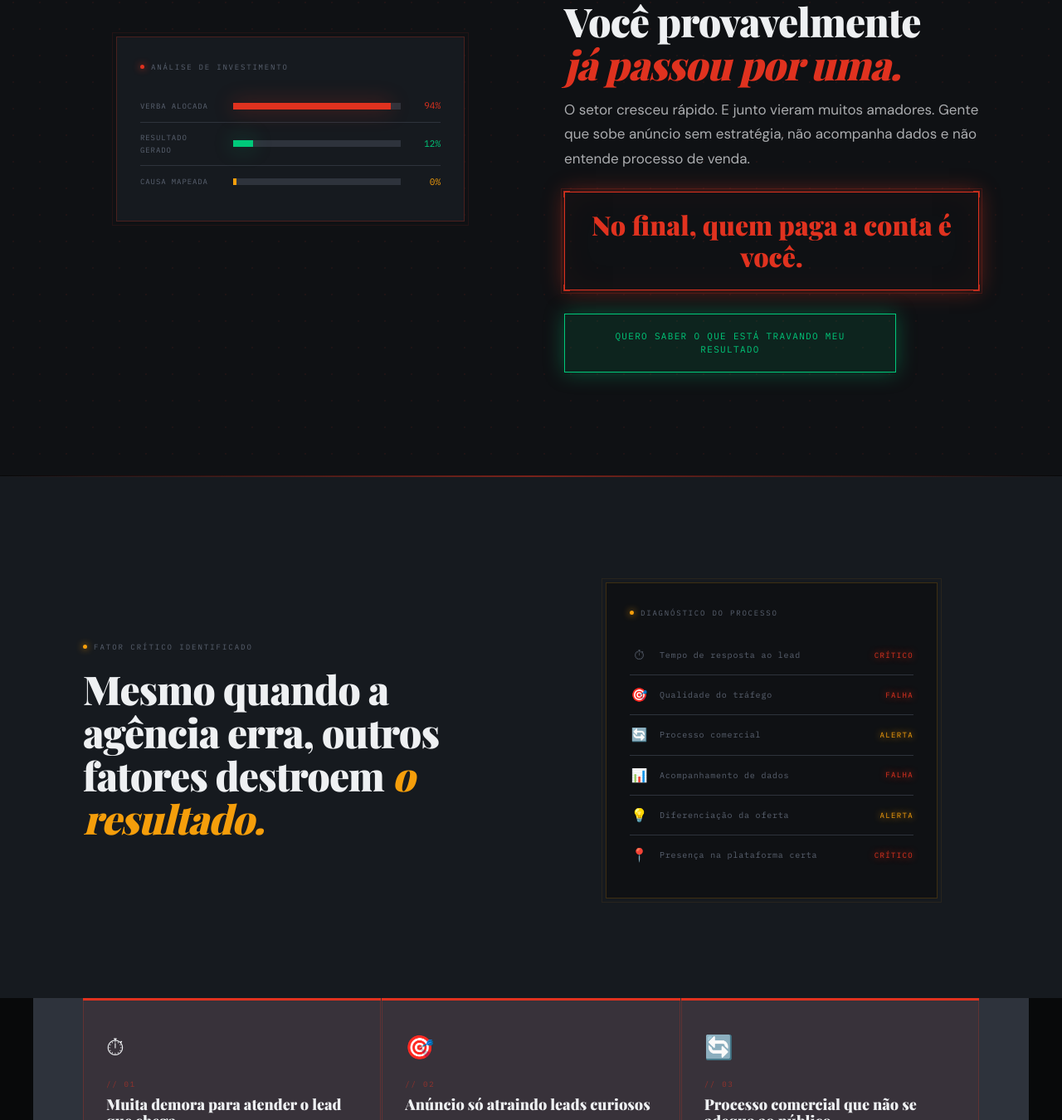
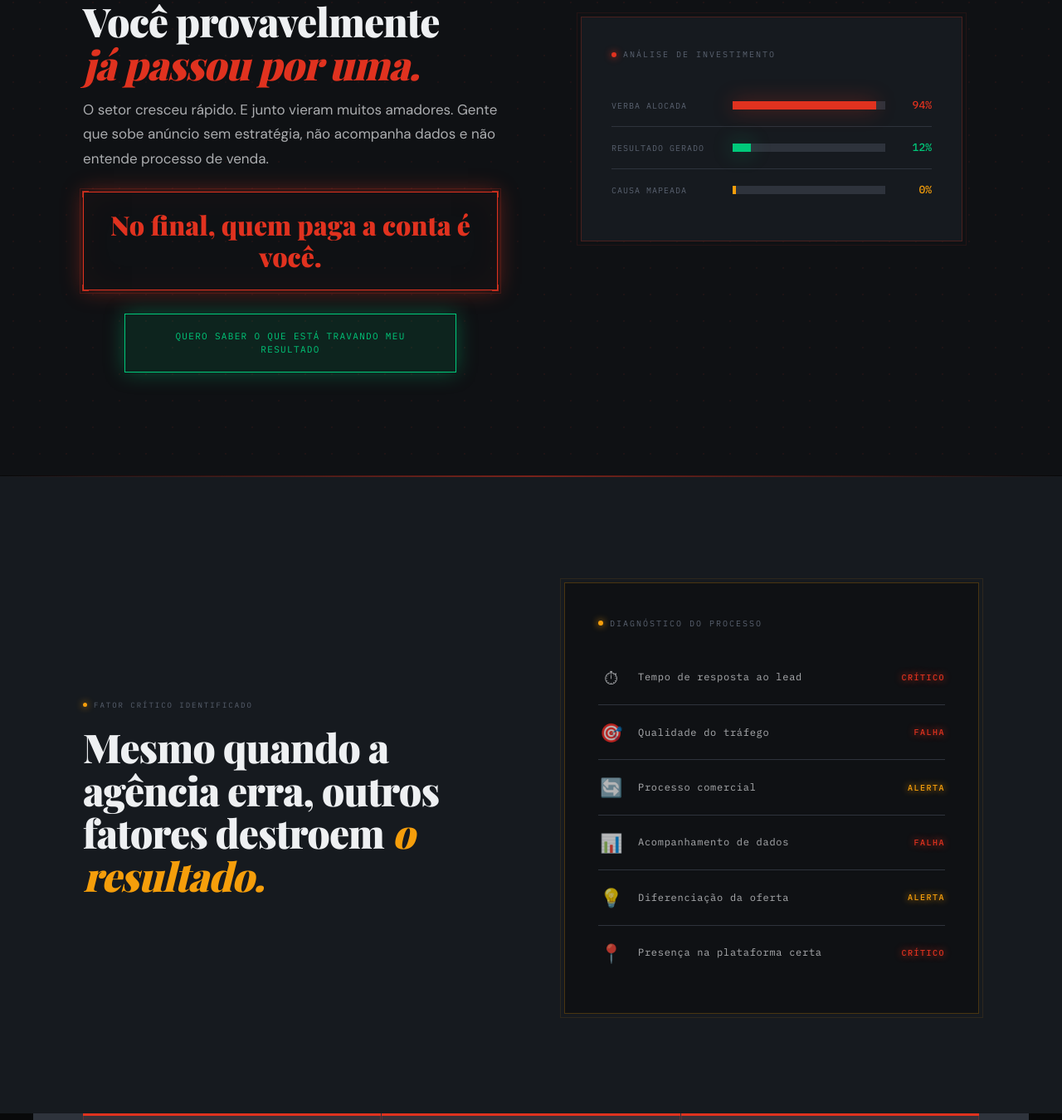
Before and after one commit to marcelogomesmsg-hash/meu-site-novo-html, a plain HTML site: page marketing-v2/index.html in a window 1280 px wide. Shown: the part 1070-2420 px from the top of the page at 83% size. Drawn offline with nearby package versions, Linux system fonts and the light colour scheme; a web font is replaced by a local one.

Commit message:
Update index.html

```diff
--- a/marketing-v2/index.html
+++ b/marketing-v2/index.html
@@ -287,38 +287,38 @@ body::after  { content:''; position:fixed; inset:0; pointer-events:none; z-index
 
   .lead-visual {
     display:flex; align-items:center; justify-content:center;
-    order:-1; /* imagem à esquerda */
+    order:2; /* imagem à DIREITA */
   }
 
   /* visual abstrato lead — gráfico de perda */
   .lead-chart {
-    width:100%; max-width:420px;
+    width:100%; max-width:460px;
     border:1px solid rgba(224,50,31,.25);
     background:var(--surface2);
-    padding:28px; position:relative;
+    padding:36px; position:relative;
   }
   .lead-chart::before { content:''; position:absolute; inset:-6px; border:1px solid rgba(224,50,31,.1); pointer-events:none; }
-  .lc-title { font-family:var(--mono); font-size:9px; letter-spacing:.2em; text-transform:uppercase; color:var(--dim); margin-bottom:20px; display:flex; align-items:center; gap:8px; }
-  .lc-title::before { content:''; width:5px; height:5px; border-radius:50%; background:var(--red); box-shadow:0 0 8px var(--red); }
+  .lc-title { font-family:var(--mono); font-size:10px; letter-spacing:.2em; text-transform:uppercase; color:var(--dim); margin-bottom:28px; display:flex; align-items:center; gap:8px; }
+  .lc-title::before { content:''; width:6px; height:6px; border-radius:50%; background:var(--red); box-shadow:0 0 8px var(--red); }
 
-  .lc-row { display:flex; align-items:center; gap:12px; padding:10px 0; border-bottom:1px solid var(--dim2); }
+  .lc-row { display:flex; align-items:center; gap:16px; padding:14px 0; border-bottom:1px solid var(--dim2); }
   .lc-row:last-child { border-bottom:none; }
-  .lc-name  { font-family:var(--mono); font-size:9px; letter-spacing:.1em; color:var(--dim); width:100px; flex-shrink:0; text-transform:uppercase; }
-  .lc-track { flex:1; height:8px; background:var(--dim2); position:relative; }
+  .lc-name  { font-family:var(--mono); font-size:10px; letter-spacing:.1em; color:var(--dim); width:130px; flex-shrink:0; text-transform:uppercase; }
+  .lc-track { flex:1; height:10px; background:var(--dim2); position:relative; }
   .lc-fill  { height:100%; position:absolute; left:0; top:0; }
   .lc-fill.full { width:94%; background:var(--red);   box-shadow:var(--glow-r); }
   .lc-fill.low  { width:12%; background:var(--green); box-shadow:var(--glow-g); }
   .lc-fill.zero { width:2%;  background:var(--amber); }
-  .lc-num { font-family:var(--mono); font-size:11px; width:36px; text-align:right; flex-shrink:0; }
+  .lc-num { font-family:var(--mono); font-size:13px; font-weight:500; width:40px; text-align:right; flex-shrink:0; }
   .lc-num.bad  { color:var(--red); }
   .lc-num.ok   { color:var(--green); }
   .lc-num.warn { color:var(--amber); }
 
-  .lead-text { display:flex; flex-direction:column; }
-  .lead-text .paga-conta { font-size:clamp(26px,2.5vw,38px); }
+  .lead-text { display:flex; flex-direction:column; order:1; }
+  .lead-text .paga-conta { font-size:clamp(26px,2.5vw,38px); text-align:center; }
 
-  .lead-desktop-btn { margin-top:28px; }
-  .lead-desktop-btn a { margin:0; }
+  .lead-desktop-btn { margin-top:28px; text-align:center; }
+  .lead-desktop-btn a { margin:0 auto; }
 
   /* ── VIRADA DESKTOP ── */
   .virada-section .virada-desktop {
@@ -335,18 +335,18 @@ body::after  { content:''; position:fixed; inset:0; pointer-events:none; z-index
 
   /* visual abstrato virada — signal disruption */
   .signal-box {
-    width:100%; max-width:400px;
-    border:1px solid rgba(245,158,11,.2);
+    width:100%; max-width:520px;
+    border:1px solid rgba(245,158,11,.25);
     background:var(--surface);
-    padding:28px; position:relative;
+    padding:40px; position:relative;
   }
-  .signal-box::before { content:''; position:absolute; inset:-6px; border:1px solid rgba(245,158,11,.08); pointer-events:none; }
-  .sb-title { font-family:var(--mono); font-size:9px; letter-spacing:.2em; text-transform:uppercase; color:var(--dim); margin-bottom:20px; display:flex; align-items:center; gap:8px; }
-  .sb-title::before { content:''; width:5px; height:5px; border-radius:50%; background:var(--amber); box-shadow:0 0 8px var(--amber); }
-  .sb-item { display:flex; align-items:center; gap:12px; padding:10px 0; border-bottom:1px solid var(--dim2); font-family:var(--mono); font-size:10px; color:var(--dim); letter-spacing:.08em; }
+  .signal-box::before { content:''; position:absolute; inset:-6px; border:1px solid rgba(245,158,11,.1); pointer-events:none; }
+  .sb-title { font-family:var(--mono); font-size:10px; letter-spacing:.2em; text-transform:uppercase; color:var(--dim); margin-bottom:24px; display:flex; align-items:center; gap:8px; }
+  .sb-title::before { content:''; width:6px; height:6px; border-radius:50%; background:var(--amber); box-shadow:0 0 8px var(--amber); }
+  .sb-item { display:flex; align-items:center; gap:16px; padding:14px 0; border-bottom:1px solid var(--dim2); font-family:var(--mono); font-size:12px; color:rgba(238,240,242,.7); letter-spacing:.06em; }
   .sb-item:last-child { border-bottom:none; }
-  .sb-icon { font-size:16px; flex-shrink:0; width:24px; text-align:center; }
-  .sb-status { margin-left:auto; font-size:9px; letter-spacing:.15em; }
+  .sb-icon { font-size:22px; flex-shrink:0; width:32px; text-align:center; }
+  .sb-status { margin-left:auto; font-size:10px; letter-spacing:.15em; font-weight:500; }
   .sb-status.err  { color:var(--red);   text-shadow:0 0 8px var(--red); }
   .sb-status.warn { color:var(--amber); text-shadow:0 0 8px var(--amber); }
 
@@ -368,10 +368,31 @@ body::after  { content:''; position:fixed; inset:0; pointer-events:none; z-index
   .problema-card.active { background:rgba(224,50,31,.05); box-shadow:inset 0 0 0 1px rgba(224,50,31,.25),inset 0 3px 0 var(--red); }
 
   /* ícone grande */
-  .problema-icon { font-size:28px; display:block; margin-bottom:12px; }
-  .problema-desc { display:none; } /* só título e ícone no desktop */
-  .problema-title { font-size:18px; }
-  .problema-num   { font-size:9px; }
+  .problema-icon { font-size:36px; display:block; margin-bottom:16px; }
+  .problema-desc { display:none; }
+  .problema-title { font-size:20px; line-height:1.3; }
+  .problema-num   { font-size:10px; margin-bottom:10px; }
+  .problema-card  { padding:44px 32px 40px; }
+
+  /* botões todos centralizados no desktop */
+  .btn      { margin:0 auto; }
+  .btn-wrap { text-align:center; }
+  .lead-desktop-btn { text-align:center; }
+
+  .diag-grid-desktop {
+    display:grid; grid-template-columns:repeat(5,1fr);
+    gap:1px; background:var(--dim2); margin-top:48px;
+  }
+
+  .diag-card-desktop {
+    background:var(--surface); padding:40px 24px;
+    display:flex; flex-direction:column; align-items:flex-start; gap:16px;
+    transition:background .2s;
+  }
+  .diag-card-desktop:hover { background:rgba(245,158,11,.06); }
+  .diag-card-icon { font-size:32px; }
+  .diag-card-num  { font-family:var(--mono); font-size:10px; letter-spacing:.2em; color:var(--amber); text-shadow:0 0 8px var(--amber); }
+  .diag-card-text { font-size:15px; line-height:1.6; color:rgba(238,240,242,.8); }
 
   /* ── AUTORIDADE DESKTOP — split ── */
   .autoridade-section .autoridade-desktop {
@@ -484,7 +505,7 @@ body::after  { content:''; position:fixed; inset:0; pointer-events:none; z-index
         <div class="hd-title">RELATÓRIO DE CAMPANHA</div>
         <div class="hd-metric">
           <div><div class="hd-metric-label">Verba investida</div><div class="hd-bar-wrap"><div class="hd-bar bad" data-w="94" style="width:0"></div></div></div>
-          <div class="hd-metric-val bad">R$ 18.400</div>
+          <div class="hd-metric-val bad">R$ 2.500</div>
         </div>
         <div class="hd-metric">
           <div><div class="hd-metric-label">Leads gerados</div><div class="hd-bar-wrap"><div class="hd-bar warn" data-w="42" style="width:0"></div></div></div>
@@ -492,7 +513,7 @@ body::after  { content:''; position:fixed; inset:0; pointer-events:none; z-index
         </div>
         <div class="hd-metric">
           <div><div class="hd-metric-label">Vendas fechadas</div><div class="hd-bar-wrap"><div class="hd-bar ok" data-w="8" style="width:0"></div></div></div>
-          <div class="hd-metric-val ok">2</div>
+          <div class="hd-metric-val ok">1</div>
         </div>
         <div class="hd-metric">
           <div><div class="hd-metric-label">Causa identificada</div><div class="hd-bar-wrap"><div class="hd-bar warn" data-w="0" style="width:0"></div></div></div>
```
